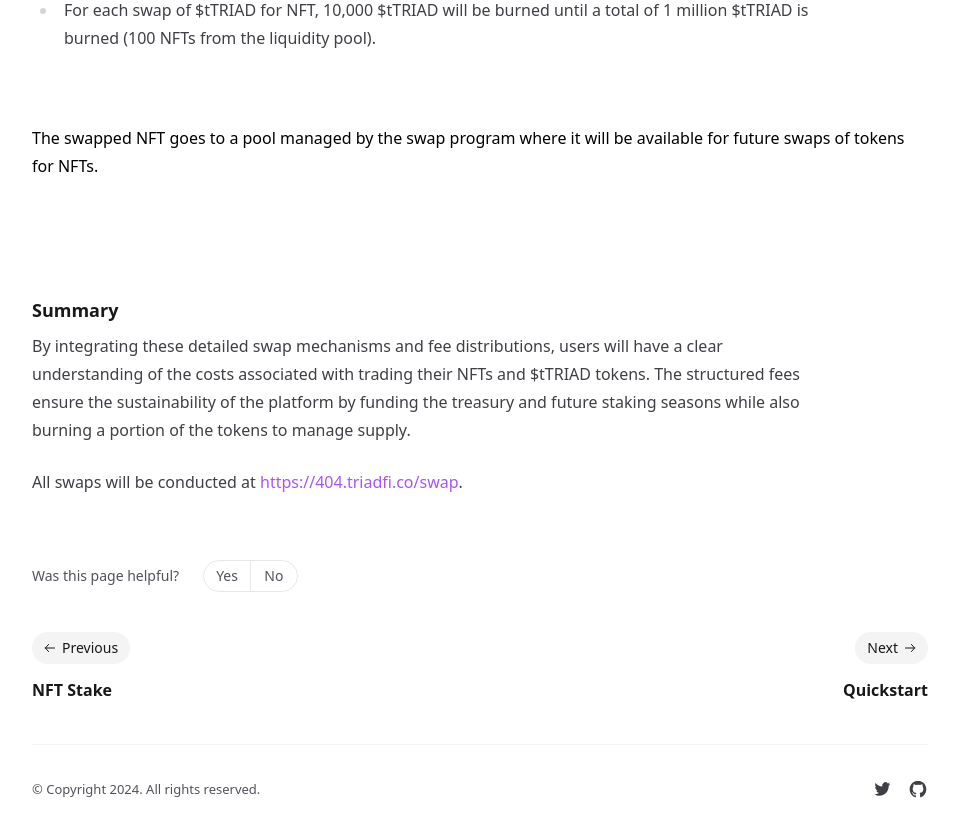
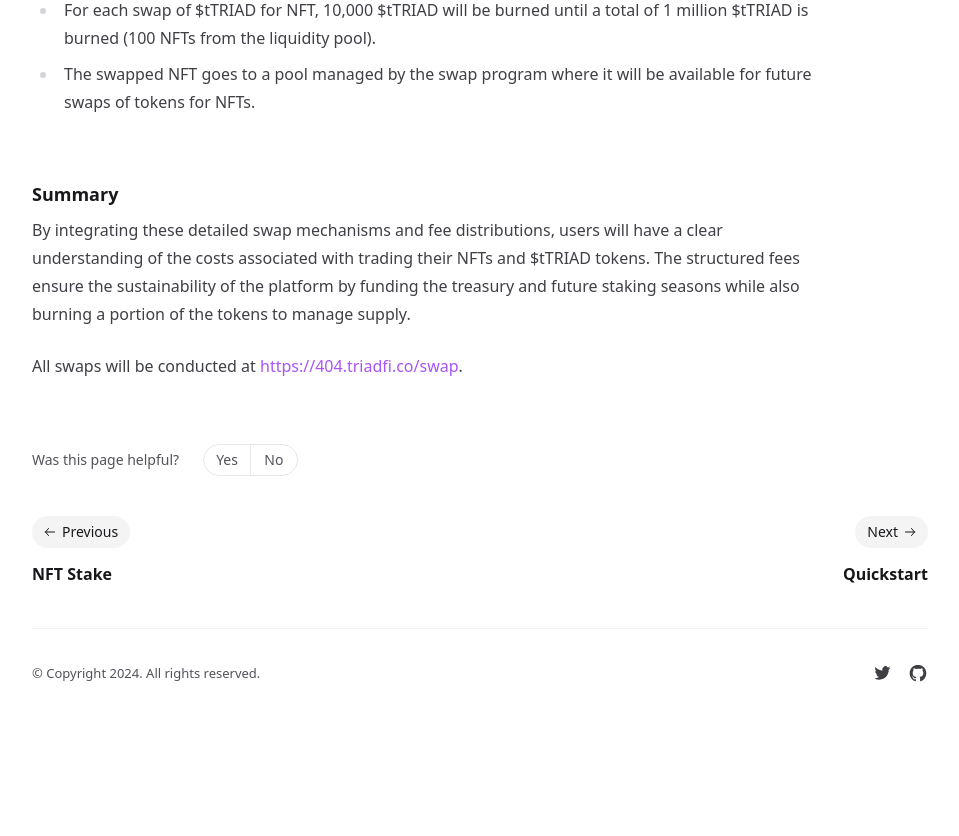
Before and after one commit to triadxyz/docs, a Next.js app: page /nft-swap in a window 1280 px wide. Shown: the part 2260-3096 px from the top of the page, without its empty margins (320-1279 px from the left). After the commit the page ends 3009 px from the top, so only its background shows below. Built offline with nearby package versions, Linux system fonts and the light colour scheme.

Commit message:
adjust swap

```diff
--- a/src/pages/nft-swap.mdx
+++ b/src/pages/nft-swap.mdx
@@ -76,11 +76,7 @@ export const description = 'NFT Swap'
 - There are an additional 99 NFTs held by the team and 200 NFTs for liquidity in token form.
 - 100 of these liquidity NFTs will be burned.
 - For each swap of $tTRIAD for NFT, 10,000 $tTRIAD will be burned until a total of 1 million $tTRIAD is burned (100 NFTs from the liquidity pool).
-
-<mark style={{ backgroundColor: 'yellow' }}>
-  The swapped NFT goes to a pool managed by the swap program where it will be
-  available for future swaps of tokens for NFTs.
-</mark>
+- The swapped NFT goes to a pool managed by the swap program where it will be available for future swaps of tokens for NFTs.
 
 ## Summary
 
```
